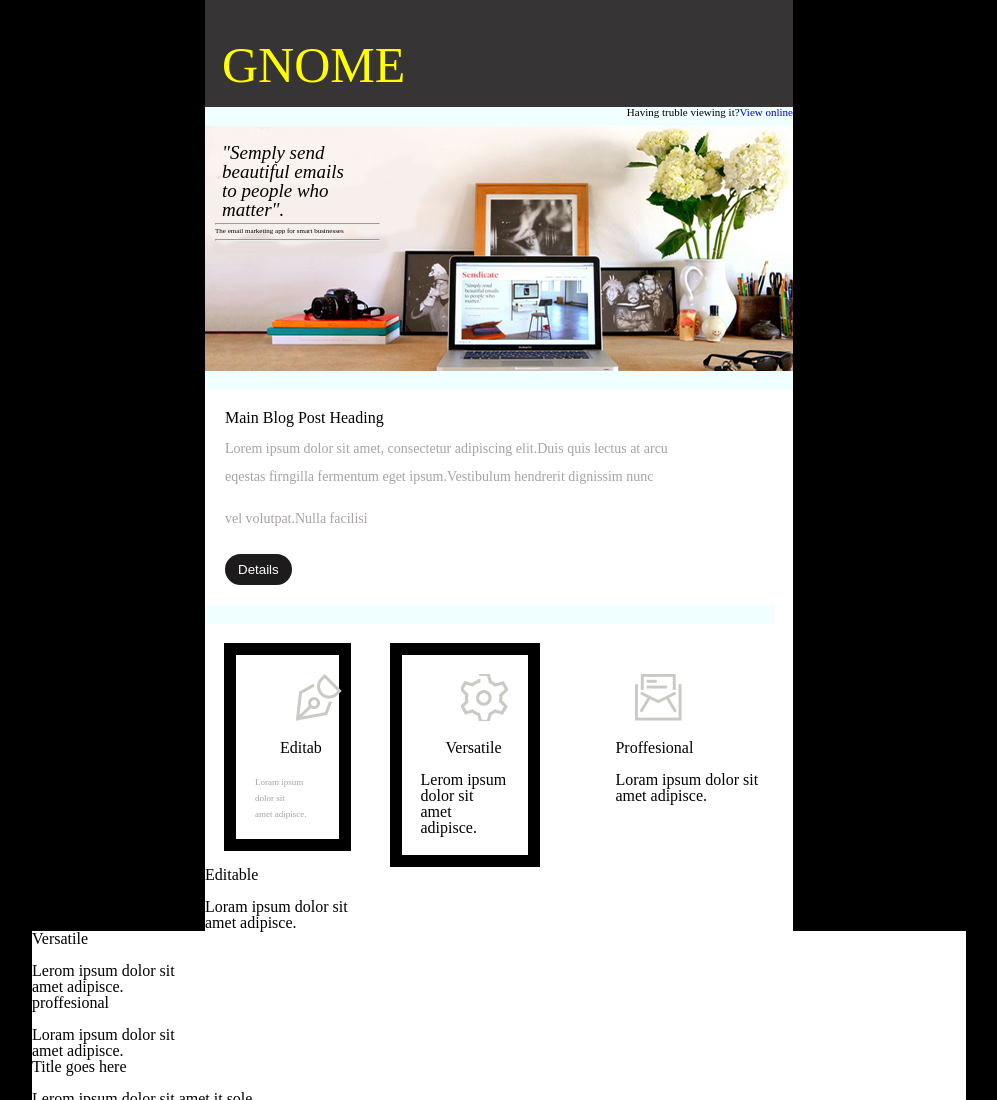
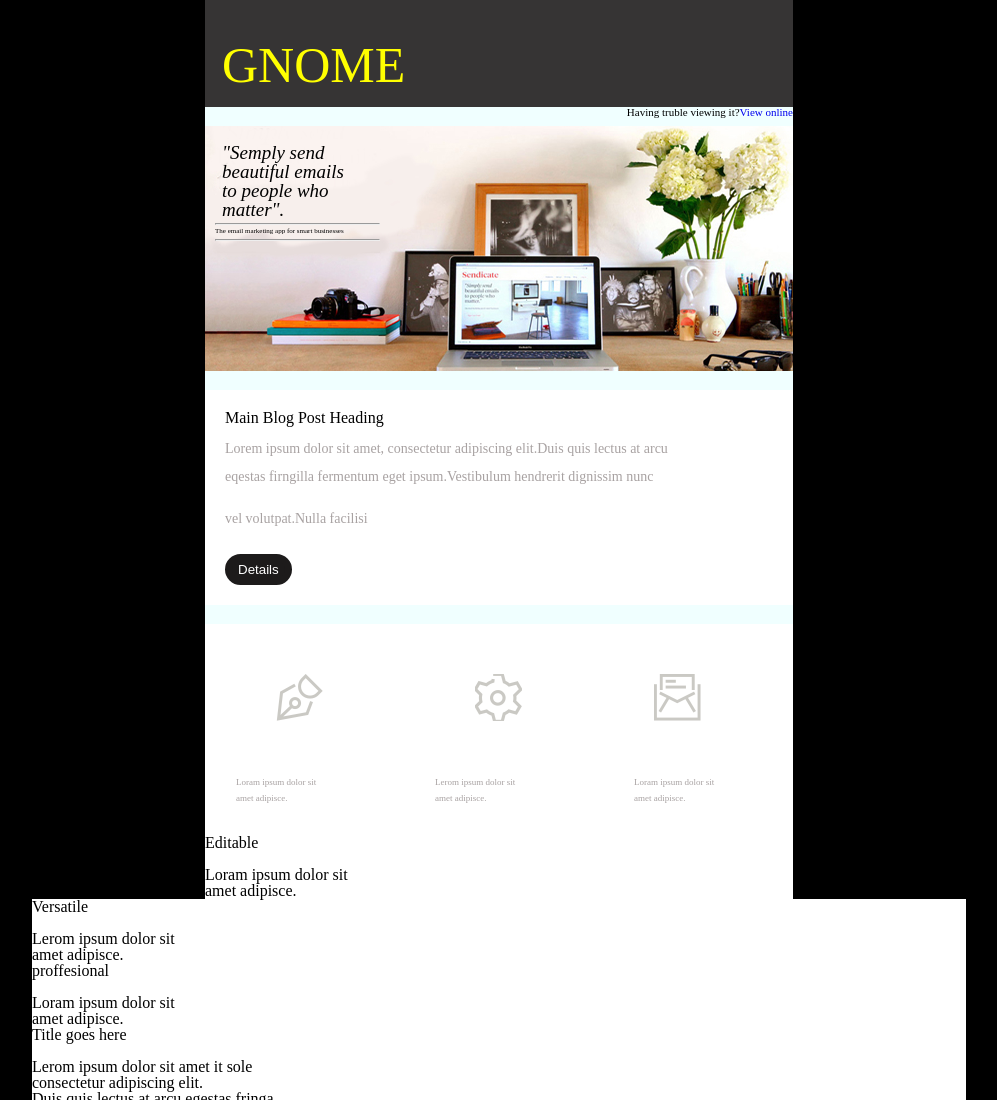
Before and after one commit to syntaxSizer/websitetWo, a plain HTML site: page index.HTML in a window 1280 px wide. Shown: the top 1100 px of the page, without its empty margins (141-1138 px from the left). Drawn offline with Linux system fonts and the light colour scheme.

```diff
--- a/stylingsheet.css
+++ b/stylingsheet.css
@@ -82,14 +82,14 @@
 
 }
 #tabla{
-
+    column-width:
     border-collapse: collapse;
      border:solid 19px ;
     background: white;
     border-top-color: azure;
     border-bottom:0;
-    border-left-color: white;
-    border-right-color: white;
+    border-left: 0;
+    border-right:0;
     width: 100%;
 
 
@@ -102,7 +102,10 @@
     border-color: white;
     height: 180px;
     width:100%
-
+}
+#box p{
+    display: inline;
+    text-align: center;
 
 }
 
@@ -110,8 +113,7 @@
     display: block;
     padding:19px;
     border: 12px solid;
-    width: 39%;
-    color: whit;
+    color: white;
 }
  #marker #img{
     padding-left:40px;
@@ -121,7 +123,7 @@
     font-size: 9px;
     color:#a8a2a2;
     text-align:center;
-    padding-left:px;
+
 
 }
 #marker h3{
@@ -131,8 +133,7 @@
     display: block;
     padding:19px;
     border: 12px solid;
-    width: 39%;
-    color: whit;
+    color: white;
 
 }
 #screw #img{
@@ -142,6 +143,19 @@
 #screw h3{
     padding-left:25px;
 }
+#screw p{
+    display:inline;
+    font-size: 9px;
+    color:#a8a2a2;
+    text-align:center;
+
+}
+#envelop{
+    display: block;
+    padding:19px;
+    border: 12px solid;
+    color: white;
+}
 #envalop h3{
     padding-right: 25px;
 
@@ -150,6 +164,14 @@
     padding-left:20px;
 
 }
+#envelop p{
+    display:inline;
+    font-size: 9px;
+    color:#a8a2a2;
+    text-align:center;
+
+}
+
 #box1 {
     align-items: center
     border-top: 19px solid;
```
